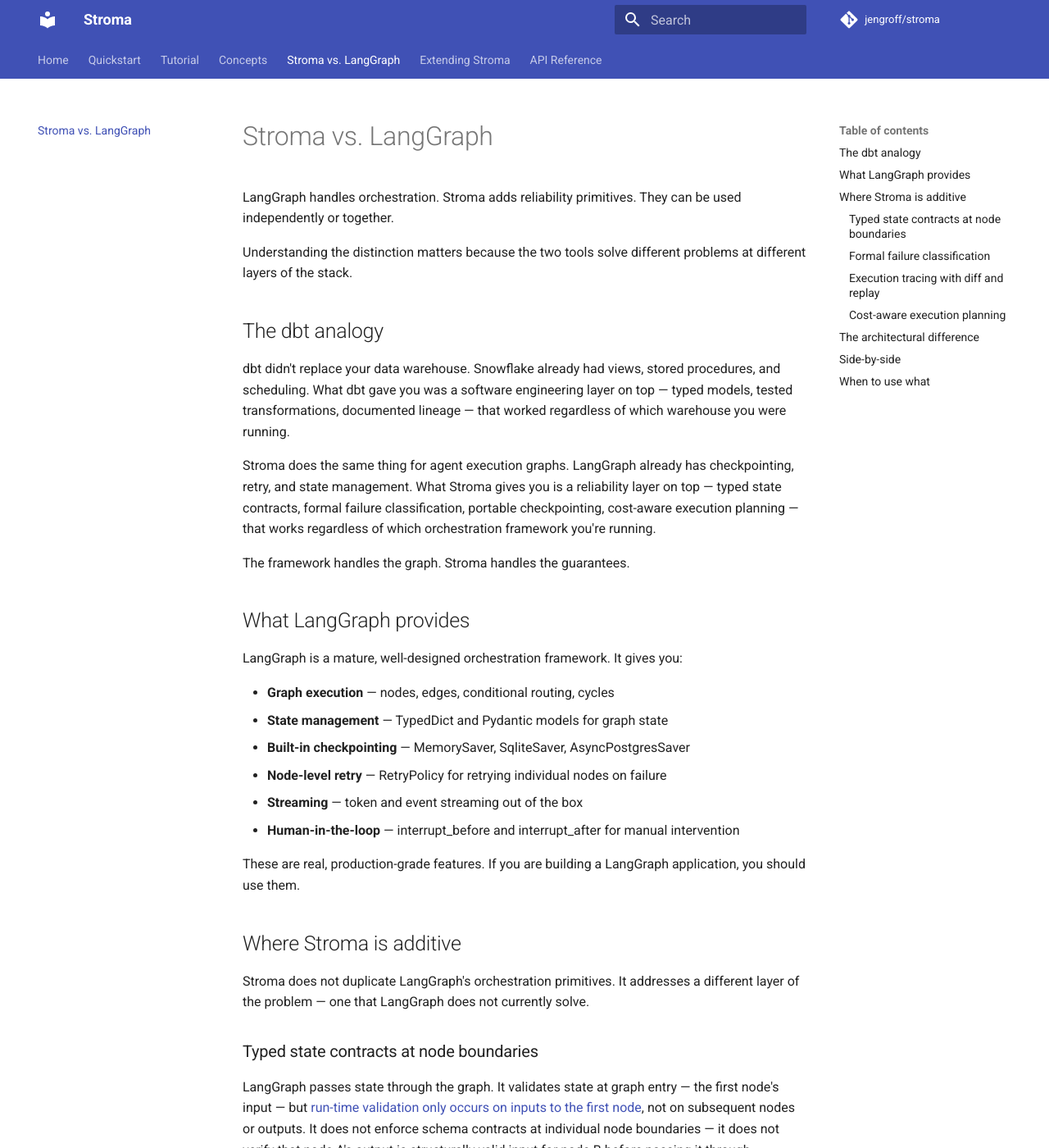
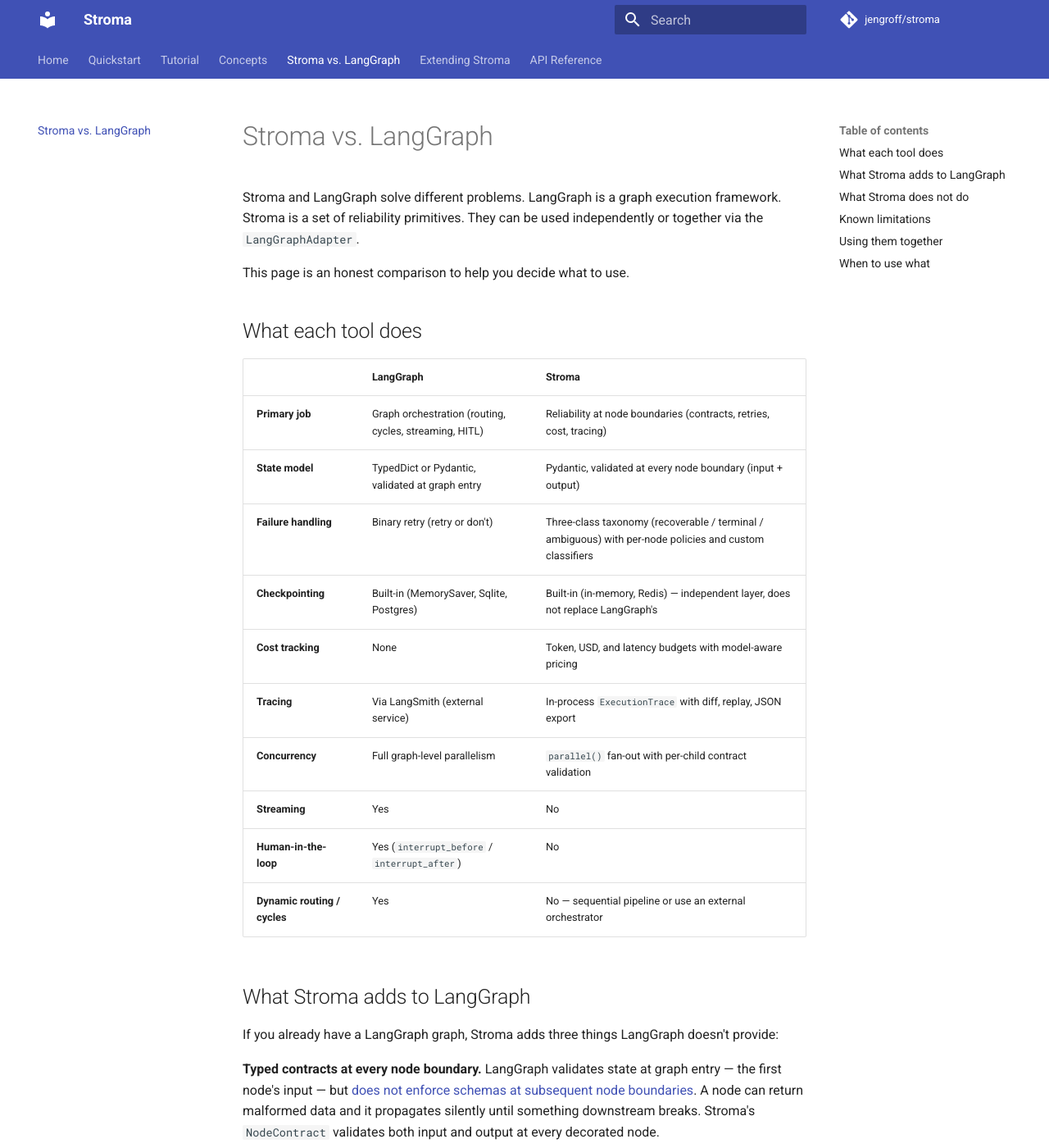
Before and after one commit to jengroff/stroma, an MkDocs documentation site: the page built from docs/vs-langgraph.md, in a window 1280 px wide and 1400 px high. Shown: the whole window at 82% size. Built offline with MkDocs 1.6.1 and Material for MkDocs 9.7.7, drawn with Linux system fonts in a browser that asks for light colours; comment, search, counter and statistics services are not loaded; some of the changed text lies outside the part shown.

Commit message:
feat: v0.2.6 — parallel instrumentation, honest vs-langgraph comparison, remove fallback_node_id
- Add per-child contract validation in parallel() — each child's output
  is validated against its declared contract before merging
- Add full instrumentation to parallel nodes: hooks (on_node_start,
  on_node_success, on_node_failure), cost tracking with token
  accumulation, budget checking, and checkpointing
- Parallel nodes now return cost tuples so the runner can track token
  usage across children
- Use runner's classifiers for parallel failure classification instead
  of hardcoding AMBIGUOUS
- Rewrite vs-langgraph.md as an honest comparison with capability table,
  known limitations section, and clear guidance on when to use each tool
- Remove FailurePolicy.fallback_node_id — was declared but never
  implemented in the runner
- Update README parallel feature description
- Add tests for parallel hooks, cost tracking, checkpointing, and
  per-child contract violations
- Bump version to 0.2.6 with CHANGELOG entry

````diff
--- a/docs/vs-langgraph.md
+++ b/docs/vs-langgraph.md
@@ -1,99 +1,77 @@
 # Stroma vs. LangGraph
 
-LangGraph handles orchestration. Stroma adds reliability primitives. They can be used independently or together.
+Stroma and LangGraph solve different problems. LangGraph is a graph execution framework. Stroma is a set of reliability primitives. They can be used independently or together via the `LangGraphAdapter`.
 
-Understanding the distinction matters because the two tools solve different problems at different layers of the stack.
+This page is an honest comparison to help you decide what to use.
 
-## The dbt analogy
+## What each tool does
 
-dbt didn't replace your data warehouse. Snowflake already had views, stored procedures, and scheduling. What dbt gave you was a software engineering layer on top — typed models, tested transformations, documented lineage — that worked regardless of which warehouse you were running.
+| | LangGraph | Stroma |
+|---|---|---|
+| **Primary job** | Graph orchestration (routing, cycles, streaming, HITL) | Reliability at node boundaries (contracts, retries, cost, tracing) |
+| **State model** | TypedDict or Pydantic, validated at graph entry | Pydantic, validated at every node boundary (input + output) |
+| **Failure handling** | Binary retry (retry or don't) | Three-class taxonomy (recoverable / terminal / ambiguous) with per-node policies and custom classifiers |
+| **Checkpointing** | Built-in (MemorySaver, Sqlite, Postgres) | Built-in (in-memory, Redis) — independent layer, does not replace LangGraph's |
+| **Cost tracking** | None | Token, USD, and latency budgets with model-aware pricing |
+| **Tracing** | Via LangSmith (external service) | In-process `ExecutionTrace` with diff, replay, JSON export |
+| **Concurrency** | Full graph-level parallelism | `parallel()` fan-out with per-child contract validation |
+| **Streaming** | Yes | No |
+| **Human-in-the-loop** | Yes (`interrupt_before` / `interrupt_after`) | No |
+| **Dynamic routing / cycles** | Yes | No — sequential pipeline or use an external orchestrator |
 
-Stroma does the same thing for agent execution graphs. LangGraph already has checkpointing, retry, and state management. What Stroma gives you is a reliability layer on top — typed state contracts, formal failure classification, portable checkpointing, cost-aware execution planning — that works regardless of which orchestration framework you're running.
+## What Stroma adds to LangGraph
 
-The framework handles the graph. Stroma handles the guarantees.
+If you already have a LangGraph graph, Stroma adds three things LangGraph doesn't provide:
 
-## What LangGraph provides
+**Typed contracts at every node boundary.** LangGraph validates state at graph entry — the first node's input — but [does not enforce schemas at subsequent node boundaries](https://langchain-ai.github.io/langgraph/concepts/low_level/#state). A node can return malformed data and it propagates silently until something downstream breaks. Stroma's `NodeContract` validates both input and output at every decorated node.
 
-LangGraph is a mature, well-designed orchestration framework. It gives you:
+**Formal failure classification.** LangGraph's `RetryPolicy` retries on any exception up to a max count. It doesn't distinguish between a rate limit (retry in 2 seconds) and a schema violation (don't retry at all). Stroma classifies every failure and applies different retry policies per class, per node.
 
-- **Graph execution** — nodes, edges, conditional routing, cycles
-- **State management** — TypedDict and Pydantic models for graph state
-- **Built-in checkpointing** — MemorySaver, SqliteSaver, AsyncPostgresSaver
-- **Node-level retry** — RetryPolicy for retrying individual nodes on failure
-- **Streaming** — token and event streaming out of the box
-- **Human-in-the-loop** — interrupt_before and interrupt_after for manual intervention
+**Cost budget enforcement.** LangGraph has no mechanism for capping token spend, USD cost, or latency across a run. Stroma's `ExecutionBudget` enforces hard limits on all three, with `BudgetExceeded` integrated into the failure classification system.
 
-These are real, production-grade features. If you are building a LangGraph application, you should use them.
+## What Stroma does not do
 
-## Where Stroma is additive
+Stroma is not an orchestrator. It does not provide:
 
-Stroma does not duplicate LangGraph's orchestration primitives. It addresses a different layer of the problem — one that LangGraph does not currently solve.
+- **Graph execution** — no conditional edges, cycles, or dynamic routing
+- **Streaming** — no token-level or event-level streaming
+- **Human-in-the-loop** — no interrupt/resume at arbitrary points
+- **Agent loops** — no built-in tool-call loops or ReAct patterns
 
-### Typed state contracts at node boundaries
+If you need these, use LangGraph (or another orchestrator) and add Stroma on top via the adapter.
 
-LangGraph passes state through the graph. It validates state at graph entry — the first node's input — but [run-time validation only occurs on inputs to the first node](https://langchain-ai.github.io/langgraph/concepts/low_level/#state), not on subsequent nodes or outputs. It does not enforce schema contracts at individual node boundaries — it does not verify that node A's output is structurally valid input for node B before passing it through.
+## Known limitations
 
-Stroma's NodeContract does exactly this. Every node boundary is a validation checkpoint. When a node returns malformed data, ContractViolation is raised immediately at that boundary — classified as a terminal failure — rather than propagating corrupt state downstream where it becomes much harder to diagnose.
+Being transparent about where Stroma is still maturing:
 
-This is the load-bearing primitive. Everything else in Stroma composes on top of it.
+- **Adapter maturity** — `LangGraphAdapter` and `DeepAgentsAdapter` are beta. They provide contract validation and cost tracking, but not the full runner feature set (retries, failure classification)
+- **Sequential execution model** — `StromaRunner` runs nodes in a fixed sequence. For graph topologies, you need an external orchestrator
+- **`parallel()` semantics** — fan-out uses `asyncio.gather` with no concurrency limits or cancellation policies. Per-child contract validation is enforced, but there's no per-child retry or checkpointing
 
-### Formal failure classification
+## Using them together
 
-LangGraph's RetryPolicy is binary: retry or don't, up to a maximum number of attempts. It does not distinguish between failures that are transient (and likely to resolve on retry) versus permanent (and not worth retrying) versus ambiguous.
+The `LangGraphAdapter` wraps an existing LangGraph graph to add contract validation without rewriting it:
 
-Stroma's failure taxonomy is a formal three-class system:
+```python
+from stroma import ContractRegistry
+from stroma.adapters.langgraph import LangGraphAdapter, stroma_langgraph_node
 
-| Class | Meaning | Default behavior |
-|---|---|---|
-| RECOVERABLE | Transient — retry with backoff | 3 retries, jittered backoff |
-| TERMINAL | Permanent — stop immediately | No retries |
-| AMBIGUOUS | Uncertain — limited retry | 1 retry, short backoff |
+adapter = LangGraphAdapter(registry)
+wrapped_graph = adapter.wrap(your_langgraph_graph)
+```
 
-Custom classifiers let you extend this taxonomy for domain-specific errors — rate limits, auth failures, service-specific exceptions — without modifying the core retry logic.
+Decorated nodes get input/output validation. Non-decorated nodes are left untouched. LangGraph keeps its own checkpointer — Stroma doesn't interfere.
 
-### Execution tracing with diff and replay
-
-LangGraph's primary observability tool is LangSmith. Stroma takes a different approach: `ExecutionTrace` captures every attempt — successes, failures, retries, timing, input and output state — as a first-class in-process object. You can diff two traces across runs, replay events in order, filter to failures, and export to JSON for any monitoring system you choose.
-
-### Cost-aware execution planning
-
-LangGraph has no built-in mechanism for enforcing token, cost, or latency budgets across a pipeline run, or for routing nodes to cheaper models when budgets are constrained.
-
-Stroma's ExecutionBudget and CostTracker enforce hard limits on all three dimensions, with BudgetExceeded integrated into the failure classification system so budget violations are handled with the same retry machinery as any other recoverable failure.
-
-## The architectural difference
-
-LangGraph's reliability features are framework-internal. They work within LangGraph, through LangGraph's APIs, against LangGraph's state model. If you switch orchestration frameworks, or compose multiple frameworks, or build a custom execution layer, you leave those features behind.
-
-Stroma's primitives are framework-agnostic by design. The core library has no dependency on LangGraph. The LangGraphAdapter is the only framework-specific code in the entire codebase — a single file that translates between LangGraph's execution model and Stroma's contract system. Everything else — contracts, failure classification, checkpointing, cost tracking, execution tracing — is portable.
-
-This is a deliberate architectural decision, not an oversight. The reliability spine should not be coupled to the orchestration layer, for the same reason that dbt's transformation logic should not be coupled to a specific warehouse's proprietary SQL dialect.
-
-## Side-by-side
-
-| Capability | Stroma | LangGraph |
-|---|---|---|
-| Orchestration (routing, cycles, streaming) | No | Yes |
-| Typed boundary contracts | Yes | Partial |
-| Retry classification (3-class) | Yes | Partial |
-| Checkpoint / resume | Yes | Yes |
-| Execution trace with diff / replay | Yes | Partial |
-| Framework-agnostic | Yes | No |
-
-!!! note "Checkpointing is additive"
-    If you're already using LangGraph's checkpointer (MemorySaver, SqliteSaver, etc.), keep it. Stroma's checkpointing is for non-LangGraph pipelines or as a complementary layer — it does not replace or conflict with LangGraph's native checkpointing.
+See the [LangGraph Integration tutorial](tutorial/langgraph.md) for a full walkthrough.
 
 ## When to use what
 
 | Situation | Recommendation |
 |---|---|
-| Existing LangGraph graph | Use LangGraphAdapter to add contract validation without rewriting |
-| Need typed boundary validation between nodes | Stroma |
-| Need formal failure taxonomy and custom classifiers | Stroma |
-| Need cost budget enforcement (tokens / USD / latency) | Stroma |
-| Need portable reliability primitives across frameworks | Stroma |
-| Already using LangGraph's checkpointer | Keep it — Stroma's checkpointing is additive, not required |
-| Building a new pipeline from scratch | Use StromaRunner directly, with LangGraph as your execution backend if needed |
-| Need graph routing, cycles, streaming, human-in-the-loop | LangGraph |
-
-Use LangGraph to build your graph. Use Stroma to make it reliable. Use both when you need both.
+| Building a graph with routing, cycles, or streaming | LangGraph |
+| Need typed validation at every node boundary | Stroma |
+| Need formal failure taxonomy beyond binary retry | Stroma |
+| Need cost/token/latency budget enforcement | Stroma |
+| Existing LangGraph graph, want to add contracts | `LangGraphAdapter` |
+| New sequential pipeline from scratch | `StromaRunner` directly |
+| Need both orchestration and reliability | LangGraph for the graph, Stroma for the guarantees |
--- a/pyproject.toml
+++ b/pyproject.toml
@@ -4,7 +4,7 @@
 
 [project]
 name = "stroma"
-version = "0.2.5"
+version = "0.2.6"
 description = "Framework-agnostic agent reliability primitives for enforcing contracts, checkpointing, tracing, and execution."
 readme = "README.md"
 requires-python = ">=3.12"
--- a/src/stroma/__init__.py
+++ b/src/stroma/__init__.py
@@ -29,7 +29,7 @@
 from stroma.runner import NodeHooks, RunConfig, StromaRunner, parallel, stroma_node
 from stroma.trace import ExecutionResult, ExecutionTrace, RunStatus, TraceEvent
 
-__version__ = "0.2.5"
+__version__ = "0.2.6"
 
 __all__ = [
     "KNOWN_MODELS",
````
Also changed, not shown: CHANGELOG.md (+13 -0 lines), README.md (+1 -1 lines), docs/concepts.md (+0 -1 lines), 3 other files.
